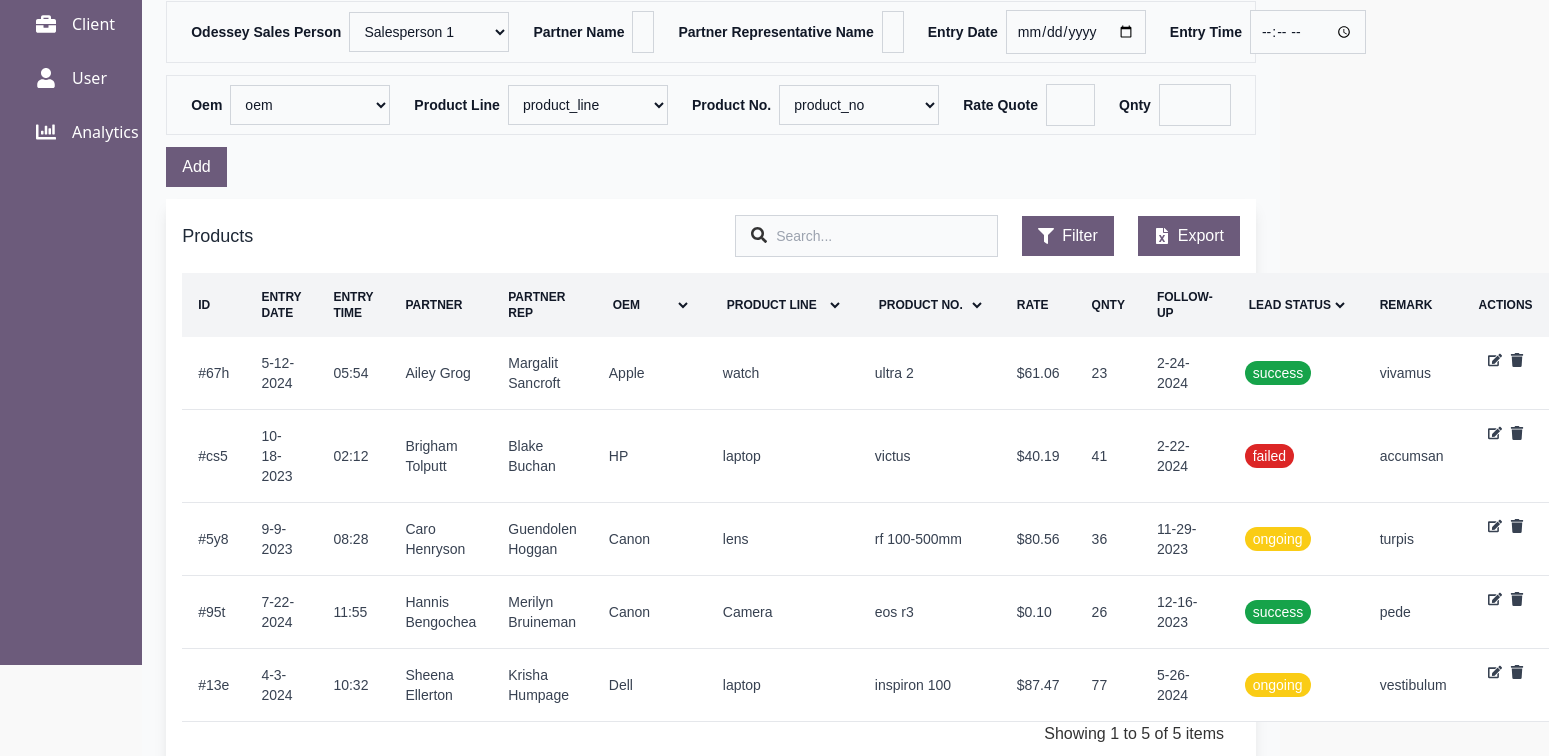
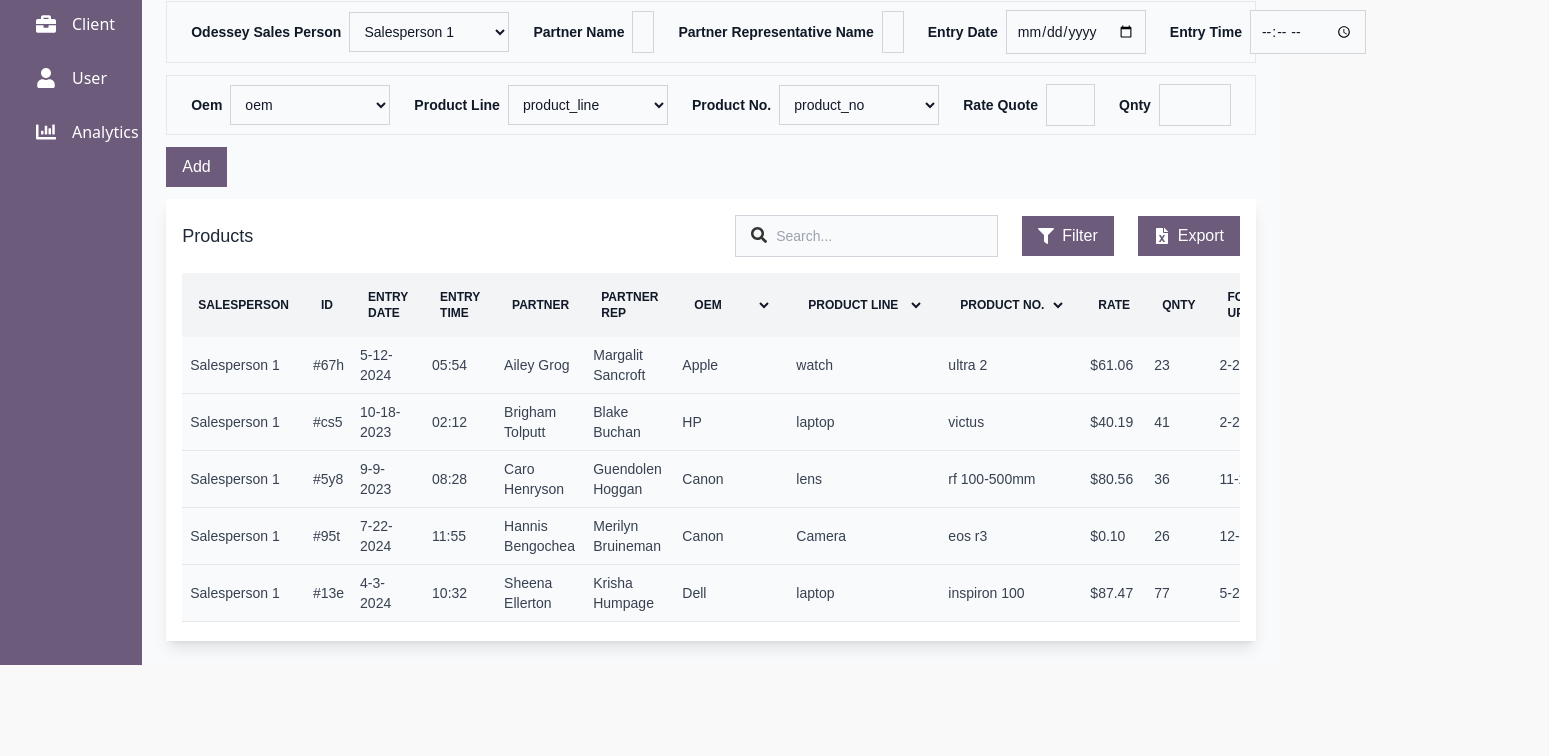
Before and after one commit to theashhar/odyssey-salesflow, a React (Create React App) app in the folder frontend/: page /user in a window 1280 px wide. Shown: the part 135-891 px from the top of the page, 1549 px wide, since content can reach past the window. After the commit the page ends 800 px from the top, so only its background shows below. Built offline with nearby package versions, Linux system fonts and the light colour scheme.

Commit message:
product update by modal added

```diff
--- a/frontend/package.json
+++ b/frontend/package.json
@@ -15,6 +15,7 @@
     "react-chartjs-2": "^5.2.0",
     "react-dom": "^18.3.1",
     "react-icons": "^5.2.1",
+    "react-modal": "^3.16.1",
     "react-redux": "^9.1.2",
     "react-router-dom": "^6.26.0",
     "react-scripts": "5.0.1",
--- a/frontend/src/features/product/productSlice.js
+++ b/frontend/src/features/product/productSlice.js
@@ -1,4 +1,4 @@
-import { createSlice } from "@reduxjs/toolkit";
+import { createSlice, current } from "@reduxjs/toolkit";
 import products from "../../data/products.json";
 
 export const productSlice = createSlice({
@@ -21,10 +21,61 @@ export const productSlice = createSlice({
         Object.assign(updatableProduct, action.payload);
       }
     },
+    filterProductStatus: (state, action) => {
+      console.log(action);
+      console.log(current(state));
+      // state = action.type === "product/filterProductStatus" ? products : state;
+      // state = products;
+      return state.filter((product) =>
+        action.payload === "all"
+          ? product.status === "active"
+          : product.lead_status.toLowerCase() === action.payload
+      );
+    },
+    filterProductLine: (state, action) => {
+      console.log(action);
+      console.log(current(state));
+      // state = action.type === "product/filterProductLine" ? products : state;
+      // state = products;
+      return state.filter((product) =>
+        action.payload === "all"
+          ? product.status === "active"
+          : product.product_line.toLowerCase() === action.payload
+      );
+    },
+    filterProductNo: (state, action) => {
+      console.log(action);
+      console.log(current(state));
+      // state = action.type === "product/filterProductNo" ? products : state;
+      // state = products;
+      return state.filter((product) =>
+        action.payload === "all"
+          ? product.status === "active"
+          : product.product_no.toLowerCase() === action.payload
+      );
+    },
+    filterProductOEM: (state, action) => {
+      console.log(action);
+      console.log(current(state));
+      // state = products;
+      return state.filter((product) =>
+        action.payload === "all"
+          ? product.status === "active"
+          : product.oem.toLowerCase() === action.payload
+      );
+    },
   },
 });
 
 // Action creators are generated for each case reducer function
-export const { addProduct, deleteProduct, editProduct } = productSlice.actions;
+export const {
+  addProduct,
+  deleteProduct,
+  editProduct,
+  filterProductLine,
+  filterProductNo,
+  filterProductOEM,
+  filterProductStatus,
+} = productSlice.actions;
 
 export default productSlice.reducer;
--- a/frontend/src/pages/User/Product.js
+++ b/frontend/src/pages/User/Product.js
@@ -9,14 +9,20 @@ import { useDispatch, useSelector } from "react-redux";
 import {
   deleteProduct,
   editProduct,
+  filterProductLine,
+  filterProductNo,
+  filterProductOEM,
+  filterProductStatus,
 } from "../../features/product/productSlice";
 import { useEffect, useState } from "react";
 import { useFormik } from "formik";
+import Modal from "react-modal";
 
 //data
 import oemData from "../../data/oemData.json";
 import productNoData from "../../data/productNo.json";
 import productlineData from "../../data/productline.json";
+import Input, { Select, TextArea } from "../../components/User/Input";
 
 const defaultUpdateValues = {
   sales_person: "Salesperson 1",
@@ -33,61 +39,142 @@ const defaultUpdateValues = {
   follow_up_date: "",
   remark: "",
 };
+const leadStatus = ["success", "ongoing", "failed"];
+// Modal styles
+const customModalStyles = {
+  content: {
+    top: "50%",
+    left: "50%",
+    right: "auto",
+    bottom: "auto",
+    marginRight: "-50%",
+    transform: "translate(-50%, -50%)",
+    padding: "20px",
+    borderRadius: "8px",
+    backgroundColor: "#fff",
+    boxShadow: "0 4px 8px rgba(0, 0, 0, 0.2)",
+  },
+};
+
+Modal.setAppElement("#root");
 
 export default function Product({ type }) {
-  //product pagination
-  const itemsToShow = 6;
-  const [currentItem, currentPage, setCurrentPage] = usePagination(itemsToShow);
-
   //redux state fetch
   const dispatch = useDispatch();
   let products = useSelector((state) => state.product);
-  // console.log(products);
 
-  //filter
+  //modal states
+  const [modalIsOpen, setModalIsOpen] = useState(false);
+  const [selectedProduct, setSelectedProduct] = useState(null);
+  const [productChanges, setProductChanges] = useState({});
+
+  //update product data
+  const [updateState, setUpdateState] = useState(false);
+  const [initialUpdateValues, setUpdateValues] = useState({});
+
+  //filter data
   const [productLine, setProductLine] = useState(null);
   const [productNo, setProductNo] = useState(null);
   const [oem, setOem] = useState(null);
   const [status, setStatus] = useState(null);
-  const [productList, setProductList] = useState(products);
 
-  //product line filter
+  //modal
+  useEffect(() => {
+    console.log("Modal is open:", modalIsOpen);
+  }, [modalIsOpen]);
+
+  const handleFollowUpChange = (productId, followUpDate) => {
+    setSelectedProduct(productId);
+    setModalIsOpen(true);
+  };
+  const handleStatusChange = (productId, leadStatus) => {
+    setSelectedProduct(productId);
+    setModalIsOpen(true);
+  };
+  const handleRemarkChange = (productId, remark) => {
+    setSelectedProduct(productId);
+    setModalIsOpen(true);
+  };
+  const saveChanges = () => {
+    if (selectedProduct) {
+      // Find the product to update
+      const updatedProduct = products.find(
+        (product) => product.id === selectedProduct
+      );
+
+      if (updatedProduct) {
+        // Prepare the updated data
+        const updatedData = {
+          id: selectedProduct,
+          follow_up_date:
+            productChanges[selectedProduct]?.follow_up_date ||
+            updatedProduct.follow_up_date,
+          remark:
+            productChanges[selectedProduct]?.remark || updatedProduct.remark,
+          lead_status:
+            productChanges[selectedProduct]?.lead_status ||
+            updatedProduct.lead_status,
+          // Include other fields as needed
+        };
+
+        // Check for differences to avoid unnecessary dispatch
+        const hasChanges = Object.keys(updatedData).some(
+          (key) => updatedData[key] !== updatedProduct[key]
+        );
+
+        if (hasChanges) {
+          // Dispatch the action to update the product
+          dispatch(editProduct(updatedData));
+        }
+
+        // Close the modal and reset state
+        setModalIsOpen(false);
+        setSelectedProduct(null);
+        setProductChanges((prev) => ({ ...prev, [selectedProduct]: {} }));
+      } else {
+        console.error("Product not found");
+      }
+    } else {
+      console.error("No product selected");
+    }
+  };
+
+  // const currentProduct = products.find((p) => p.id === selectedProduct);
+
+  //filter
   const selectProductLine = (event) => {
-    // console.log(event.target.value);
-    let newValue =
+    setProductLine(
       event.target.value.toLowerCase() === "all"
         ? null
-        : event.target.value.toLowerCase();
-    setProductLine(newValue);
+        : event.target.value.toLowerCase()
+    );
   };
 
-  //product no. filter
   const selectProductNo = (event) => {
-    // console.log(event.target.value);
-    let newValue =
+    setProductNo(
       event.target.value.toLowerCase() === "all"
         ? null
-        : event.target.value.toLowerCase();
-    setProductNo(newValue);
+        : event.target.value.toLowerCase()
+    );
   };
 
-  //oem filter
   const selectOEM = (event) => {
-    // console.log(event.target.value);
-    let newValue =
+    setOem(
       event.target.value.toLowerCase() === "all"
         ? null
-        : event.target.value.toLowerCase();
-    setOem(newValue);
+        : event.target.value.toLowerCase()
+    );
   };
 
-  //lead status filter
-  const selectStatus = () => {};
+  const selectStatus = (event) => {
+    setStatus(
+      event.target.value.toLowerCase() === "all"
+        ? null
+        : event.target.value.toLowerCase()
+    );
+  };
 
-  //edit product data
-  const [updateState, setUpdateState] = useState(false);
-  const [initialUpdateValues, setUpdateValues] = useState({});
-
+  //update product
   useEffect(() => {
     const currentRow = products.filter((product) => product.id === updateState);
     console.log(updateState);
@@ -97,6 +184,7 @@ export default function Product({ type }) {
 
   const handleEdit = (id) => {
     setUpdateState(id);
+    setModalIsOpen(true);
   };
 
   const { values, handleBlur, handleChange, handleSubmit } = useFormik({
@@ -106,10 +194,12 @@ export default function Product({ type }) {
       console.log(values);
       setUpdateState(false);
       dispatch(editProduct({ ...values }));
+      setModalIsOpen(false);
     },
   });
 
   return (
+    <>
       <div className="product-container w-full h-full flex flex-col items-center p-6">
         {/* add product section */}
         <div className="relative w-full mb-3">
@@ -121,7 +211,9 @@ export default function Product({ type }) {
         <div className="w-full h-full flex flex-col p-4 bg-white shadow-lg grow">
           {/* table topbar */}
           <div className="flex items-center gap-x-6">
-          <h2 className="flex-1 text-lg font-medium text-gray-800">Products</h2>
+            <h2 className="flex-1 text-lg font-medium text-gray-800">
+              Products
+            </h2>
             <form className="searchbar">
               <SearchBox />
             </form>
@@ -131,10 +223,13 @@ export default function Product({ type }) {
             <ExcelExport excelData={products} fileName={"products"} />
           </div>
           {/* product table */}
-        <div className="mt-4 grow">
-          <table className="text-sm text-gray-700 text-left">
+          <div className="w-full overflow-x-scroll mt-4 grow">
+            <table className="text-sm w-full text-gray-700 text-left">
               <thead className="text-xs text-gray-900 uppercase bg-gray-100">
                 <tr>
+                  <th scope="col" className="th-common">
+                    Salesperson
+                  </th>
                   <th scope="col" className="th-common">
                     ID
                   </th>
@@ -210,9 +305,7 @@ export default function Product({ type }) {
                   <th scope="col" className="th-common">
                     <select
                       className="status uppercase bg-transparent"
-                    onChange={(e) =>
-                      selectStatus(setStatus(e.target.value.toLowerCase()))
-                    }
+                      onChange={selectStatus}
                     >
                       <option value="" disabled selected>
                         Lead Status
@@ -233,73 +326,45 @@ export default function Product({ type }) {
               </thead>
               <tbody>
                 {products
-                .map((product, index) =>
-                  updateState === product.id ? (
-                    <tr key={index} className="bg-white border-b h-6">
-                      <td className="td-common">{values.id}</td>
-                      <td className="td-common">{values.entry_date}</td>
-                      <td className="td-common">{values.entry_time}</td>
-                      <td className="td-common">{values.partner_name}</td>
-                      <td className="td-common">{values.partner_rep_name}</td>
-                      <td className="td-common">{values.oem}</td>
-                      <td className="td-common">{values.product_line}</td>
-                      <td className="td-common">{values.product_no}</td>
-                      <td className="td-common">{values.rate_quote}</td>
-                      <td className="td-common">{values.qnty}</td>
-                      <td className="td-common bg-gray-400">
-                        <input
-                          type="date"
-                          name="follow_up_date"
-                          value={values.follow_up_date}
-                          onBlur={handleBlur}
-                          onChange={handleChange}
-                          className="w-28"
-                        />
+                  .filter((product) =>
+                    status === null
+                      ? product.status === "active"
+                      : product.lead_status.toLowerCase() === status
+                  )
+                  .filter((product) =>
+                    oem === null
+                      ? product.status === "active"
+                      : product.oem.toLowerCase() === oem
+                  )
+                  .filter((product) =>
+                    productLine === null
+                      ? product.status === "active"
+                      : product.product_line.toLowerCase() === productLine
+                  )
+                  .filter((product) =>
+                    productNo === null
+                      ? product.status === "active"
+                      : product.product_no.toLowerCase() === productNo
+                  )
+                  .map((product, index) => (
+                    <tr key={index} className="bg-gray-50 border-b">
+                      <td className="p-2 border-b">{product.sales_person}</td>
+                      <td className="p-2 border-b">{product.id}</td>
+                      <td className="p-2 border-b">{product.entry_date}</td>
+                      <td className="p-2 border-b">{product.entry_time}</td>
+                      <td className="p-2 border-b">{product.partner_name}</td>
+                      <td className="p-2 border-b">
+                        {product.partner_rep_name}
                       </td>
-                      <td className={`td-common bg-gray-400`}>
-                        <input
-                          type="text"
-                          name="lead_status"
-                          value={values.lead_status}
-                          onBlur={handleBlur}
-                          onChange={handleChange}
-                          className="w-24"
-                        />
-                      </td>
-                      <td className="td-common bg-gray-400">
-                        <input
-                          type="text"
-                          name="remark"
-                          value={values.remark}
-                          onBlur={handleBlur}
-                          onChange={handleChange}
-                          className="w-28"
-                        />
-                      </td>
-                      <td className="td-common flex justify-center gap-x-2">
-                        <Button
-                          onHandleClick={handleSubmit}
-                          title="update"
-                          type="submit"
-                        />
-                      </td>
-                    </tr>
-                  ) : (
-                    <tr key={index} className="bg-white border-b h-10">
-                      <td className="td-common">{product.id}</td>
-                      <td className="td-common">{product.entry_date}</td>
-                      <td className="td-common">{product.entry_time}</td>
-                      <td className="td-common">{product.partner_name}</td>
-                      <td className="td-common">{product.partner_rep_name}</td>
-                      <td className="td-common">{product.oem}</td>
-                      <td className="td-common">{product.product_line}</td>
-                      <td className="td-common">{product.product_no}</td>
-                      <td className="td-common">{product.rate_quote}</td>
-                      <td className="td-common">{product.qnty}</td>
-                      <td className="td-common">{product.follow_up_date}</td>
-                      <td className={`td-common text-white`}>
+                      <td className="p-2 border-b">{product.oem}</td>
+                      <td className="p-2 border-b">{product.product_line}</td>
+                      <td className="p-2 border-b">{product.product_no}</td>
+                      <td className="p-2 border-b">{product.rate_quote}</td>
+                      <td className="p-2 border-b">{product.qnty}</td>
+                      <td className="p-2 border-b">{product.follow_up_date}</td>
+                      <td className="p-2 border-b">
                         <span
-                          className={`px-[0.5rem] py-1 rounded-full ${
+                          className={`px-[0.5rem] py-1 rounded-full text-white ${
                             product.lead_status === "success"
                               ? "bg-green-600"
                               : product.lead_status === "ongoing"
@@ -310,39 +375,84 @@ export default function Product({ type }) {
                           {product.lead_status}
                         </span>
                       </td>
-                      <td className="td-common">{product.remark}</td>
-                      <td className="td-common flex justify-center gap-x-2">
-                        <button
-                          onClick={() => {
-                            handleEdit(product.id);
-                          }}
+                      <td className="p-2 border-b">{product.remark}</td>
+                      <td className="p-2 border-b flex gap-2">
+                        <Button
+                          title="Edit"
+                          onHandleClick={() => handleEdit(product.id)}
                         >
                           <FaEdit />
-                        </button>
-                        <button
-                          onClick={() => dispatch(deleteProduct(product.id))}
+                        </Button>
+                        <Button
+                          title="Delete"
+                          onHandleClick={() =>
+                            dispatch(deleteProduct(product.id))
+                          }
                         >
                           <FaTrash />
-                        </button>
+                        </Button>
                       </td>
                     </tr>
-                  )
-                )
-                .slice(currentItem.start, currentItem.end)}
+                  ))}
               </tbody>
             </table>
           </div>
-        {/* pagination */}
-        <Pagination
-          type="button"
-          totalItems={products.length}
-          itemsToShow={itemsToShow}
-          currentPage={currentPage}
-          setCurrentPage={setCurrentPage}
-          start={currentItem.start}
-          end={currentItem.end}
+        </div>
+      </div>
+
+      {/* Modal for Lead Status Change Confirmation */}
+      <Modal
+        isOpen={modalIsOpen}
+        onRequestClose={() => setModalIsOpen(false)}
+        style={customModalStyles}
+      >
+        <h2 className="text-lg font-semibold mb-4">
+          Confirm Lead Status Change
+        </h2>
+        {updateState && (
+          <div className="flex flex-col gap-y-6">
+            <Select
+              label="lead status"
+              name="lead_status"
+              options={leadStatus}
+              value={values.lead_status}
+              onHandleBlur={handleBlur}
+              onHandleChange={handleChange}
+            />
+            <Input
+              type="date"
+              label="follow up date"
+              name="follow_up_date"
+              value={values.follow_up_date}
+              onHandleBlur={handleBlur}
+              onHandleChange={handleChange}
+            />
+            <TextArea
+              type="text"
+              label="remark"
+              name="remark"
+              value={values.remark}
+              onHandleBlur={handleBlur}
+              onHandleChange={handleChange}
             />
           </div>
+        )}
+        <div className="flex gap-4 mt-4">
+          <button
+            onClick={handleSubmit}
+            className="bg-blue-500 text-white hover:bg-blue-600 px-4 py-2 rounded"
+            type="submit"
+          >
+            Save
+          </button>
+          <button
+            onClick={() => setModalIsOpen(false)}
+            className="bg-gray-500 text-white hover:bg-gray-600 px-4 py-2 rounded"
+          >
+            No
+          </button>
         </div>
+      </Modal>
+    </>
   );
 }
```
Also changed, not shown: frontend/src/components/User/Input.js (+33 -0 lines), 1 other file (tests, documents, lock files or other folders). Lines whose indentation alone changed are shown as unchanged.
